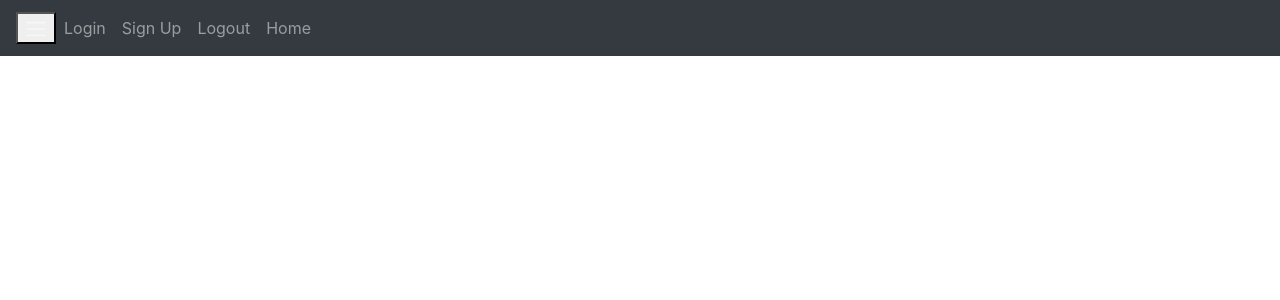
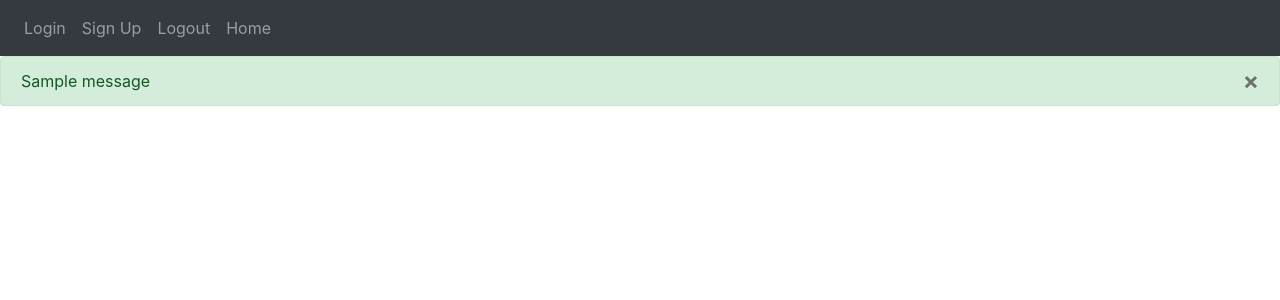
Before and after one commit to Huclark/Notes_WebApp, a Flask app: template website/templates/base.html in a window 1280 px wide. Shown: the top 300 px of the page. Run offline with Flask 3, Linux system fonts and the light colour scheme; the template is opened without the code that fills it, so the values that code supplies are empty; one stand-in notice (Sample message) is shown; some libraries are stand-ins or nearby versions.

Commit message:
Update: flash messages

```diff
--- a/website/templates/base.html
+++ b/website/templates/base.html
@@ -14,12 +14,13 @@
       href="https://stackpath.bootstrapcdn.com/font-awesome/4.7.0/css/font-awesome.min.css"
       crossorigin="anonymous"
     />
-    <title>{% block title %} Home {% endblock title %}</title>
+    <title>{% block title %} Home {% endblock %}</title>
   </head>
   <body>
+    <!-- Add the navigation bar -->
     <nav class="navbar navbar-expand-lg navbar-dark bg-dark">
       <button
-        class="navbar-toggle"
+        class="navbar-toggler"
         type="button"
         data-toggle="collapse"
         data-target="#navbar"
@@ -28,14 +29,36 @@
       </button>
       <div class="collapse navbar-collapse" id="navbar">
         <div class="navbar-nav">
-            <a href="/login" class="nav-item nav-link" id="login">Login</a>
-            <a href="/sign-up" class="nav-item nav-link" id="signUp">Sign Up</a>
-            <a href="/logout" class="nav-item nav-link" id="logout">Logout</a>
-            <a href="/" class="nav-item nav-link" id="home">Home</a>
+          <a href="/login" class="nav-item nav-link" id="login">Login</a>
+          <a href="/sign-up" class="nav-item nav-link" id="signUp">Sign Up</a>
+          <a href="/logout" class="nav-item nav-link" id="logout">Logout</a>
+          <a href="/" class="nav-item nav-link" id="home">Home</a>
         </div>
       </div>
     </nav>
 
+    {% with messages = get_flashed_messages(with_categories=true) %} {% if
+    messages %} {% for category, message in messages %} {% if category ==
+    'error' %}
+    <div class="alert alert-danger alter-dismissable fade show" role="alert">
+      {{ message }}
+      <button type="button" class="close" data-dismiss="alert">
+        <!-- Add an 'x' to the button -->
+        <span aria-hidden="true">&times;</span>
+      </button>
+    </div>
+    {% endif %} {% if category == 'success' %}
+    <div class="alert alert-success alter-dismissable fade show" role="alert">
+      {{ message }}
+      <button type="button" class="close" data-dismiss="alert">
+        <!-- Add an 'x' to the button -->
+        <span aria-hidden="true">&times;</span>
+      </button>
+    </div>
+    {% endif %} {% endfor %} {% endif %} {% endwith %}
+    <!-- This is where the content for every page is going to be -->
+    <div class="content">{% block content %} {% endblock %}</div>
+    <!-- Bootstrap JavaScript -->
     <script
       src="https://code.jquery.com/jquery-3.2.1.slim.min.js"
       integrity="sha384-KJ3o2DKtIkvYIK3UENzmM7KCkRr/rE9/Qpg6aAZGJwFDMVNA/GpGFF93hXpG5KkN"
```
